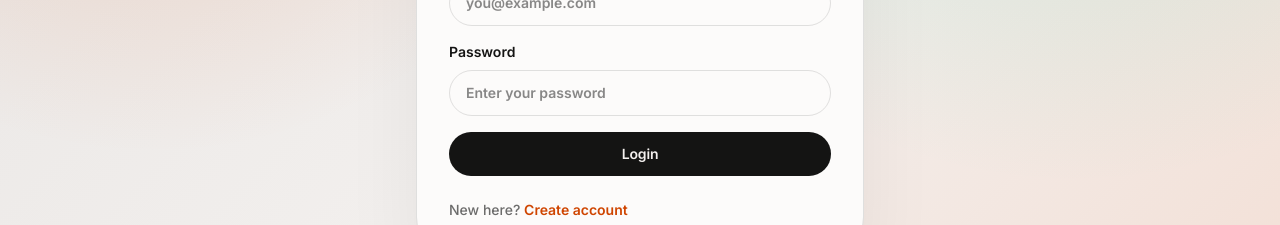
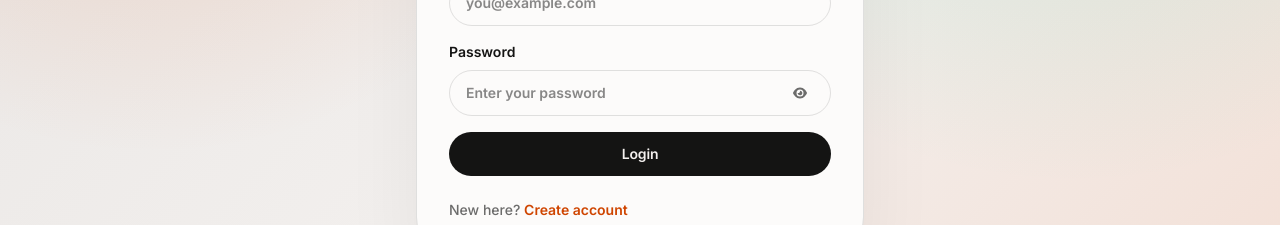
Before and after one commit to Rishit1769/AI-Based-Financial-Habit-Builder-Wealth-Growth-Tracker, a React (Vite) app in the folder frontend/: page /expenses in a window 1280 px wide. Shown: the part 431-656 px from the top of the page. Built offline with nearby package versions, Linux system fonts and the light colour scheme; no server answers; a web font is replaced by a local one.

Commit message:
feat(auth-ui): add password visibility toggle on login and register

```diff
--- a/frontend/src/views/auth/LoginView.jsx
+++ b/frontend/src/views/auth/LoginView.jsx
@@ -1,10 +1,12 @@
 import { useState } from 'react';
+import { FaEye, FaEyeSlash } from 'react-icons/fa6';
 import AuthLayout from './AuthLayout.jsx';
 
 export default function LoginView({ onLogin, onSwitchToRegister }) {
   const [form, setForm] = useState({ email: '', password: '' });
   const [error, setError] = useState('');
   const [loading, setLoading] = useState(false);
+  const [showPassword, setShowPassword] = useState(false);
 
   const handleSubmit = async (event) => {
     event.preventDefault();
@@ -46,15 +48,29 @@ export default function LoginView({ onLogin, onSwitchToRegister }) {
 
         <label className="block text-sm font-semibold">
           Password
-          <input
-            type="password"
-            value={form.password}
-            onChange={(event) => setForm((current) => ({ ...current, password: event.target.value }))}
-            className="mt-2 w-full radius-pill border bg-transparent px-4 py-3 outline-none"
+          <div
+            className="mt-2 flex items-center gap-2 radius-pill border bg-transparent px-4"
             style={{ borderColor: 'var(--border)' }}
-            placeholder="Enter your password"
-            autoComplete="current-password"
-          />
+          >
+            <input
+              type={showPassword ? 'text' : 'password'}
+              value={form.password}
+              onChange={(event) => setForm((current) => ({ ...current, password: event.target.value }))}
+              className="w-full bg-transparent py-3 outline-none"
+              placeholder="Enter your password"
+              autoComplete="current-password"
+            />
+            <button
+              type="button"
+              onClick={() => setShowPassword((current) => !current)}
+              className="radius-circle flex h-8 w-8 items-center justify-center"
+              style={{ color: 'var(--muted-ink)' }}
+              aria-label={showPassword ? 'Hide password' : 'Show password'}
+              title={showPassword ? 'Hide password' : 'Show password'}
+            >
+              {showPassword ? <FaEyeSlash /> : <FaEye />}
+            </button>
+          </div>
         </label>
 
         {error ? (
--- a/frontend/src/views/auth/RegisterView.jsx
+++ b/frontend/src/views/auth/RegisterView.jsx
@@ -1,4 +1,5 @@
 import { useState } from 'react';
+import { FaEye, FaEyeSlash } from 'react-icons/fa6';
 import AuthLayout from './AuthLayout.jsx';
 
 const phoneRegex = /^\+?[0-9]{10,15}$/;
@@ -12,6 +13,7 @@ export default function RegisterView({ onRequestOtp, onSwitchToLogin }) {
   });
   const [error, setError] = useState('');
   const [loading, setLoading] = useState(false);
+  const [showPassword, setShowPassword] = useState(false);
 
   const handleSubmit = async (event) => {
     event.preventDefault();
@@ -94,15 +96,29 @@ export default function RegisterView({ onRequestOtp, onSwitchToLogin }) {
 
         <label className="block text-sm font-semibold">
           Password
-          <input
-            type="password"
-            value={form.password}
-            onChange={(event) => setForm((current) => ({ ...current, password: event.target.value }))}
-            className="mt-2 w-full radius-pill border bg-transparent px-4 py-3 outline-none"
+          <div
+            className="mt-2 flex items-center gap-2 radius-pill border bg-transparent px-4"
             style={{ borderColor: 'var(--border)' }}
-            placeholder="Minimum 8 characters"
-            autoComplete="new-password"
-          />
+          >
+            <input
+              type={showPassword ? 'text' : 'password'}
+              value={form.password}
+              onChange={(event) => setForm((current) => ({ ...current, password: event.target.value }))}
+              className="w-full bg-transparent py-3 outline-none"
+              placeholder="Minimum 8 characters"
+              autoComplete="new-password"
+            />
+            <button
+              type="button"
+              onClick={() => setShowPassword((current) => !current)}
+              className="radius-circle flex h-8 w-8 items-center justify-center"
+              style={{ color: 'var(--muted-ink)' }}
+              aria-label={showPassword ? 'Hide password' : 'Show password'}
+              title={showPassword ? 'Hide password' : 'Show password'}
+            >
+              {showPassword ? <FaEyeSlash /> : <FaEye />}
+            </button>
+          </div>
         </label>
 
         {error ? (
```
